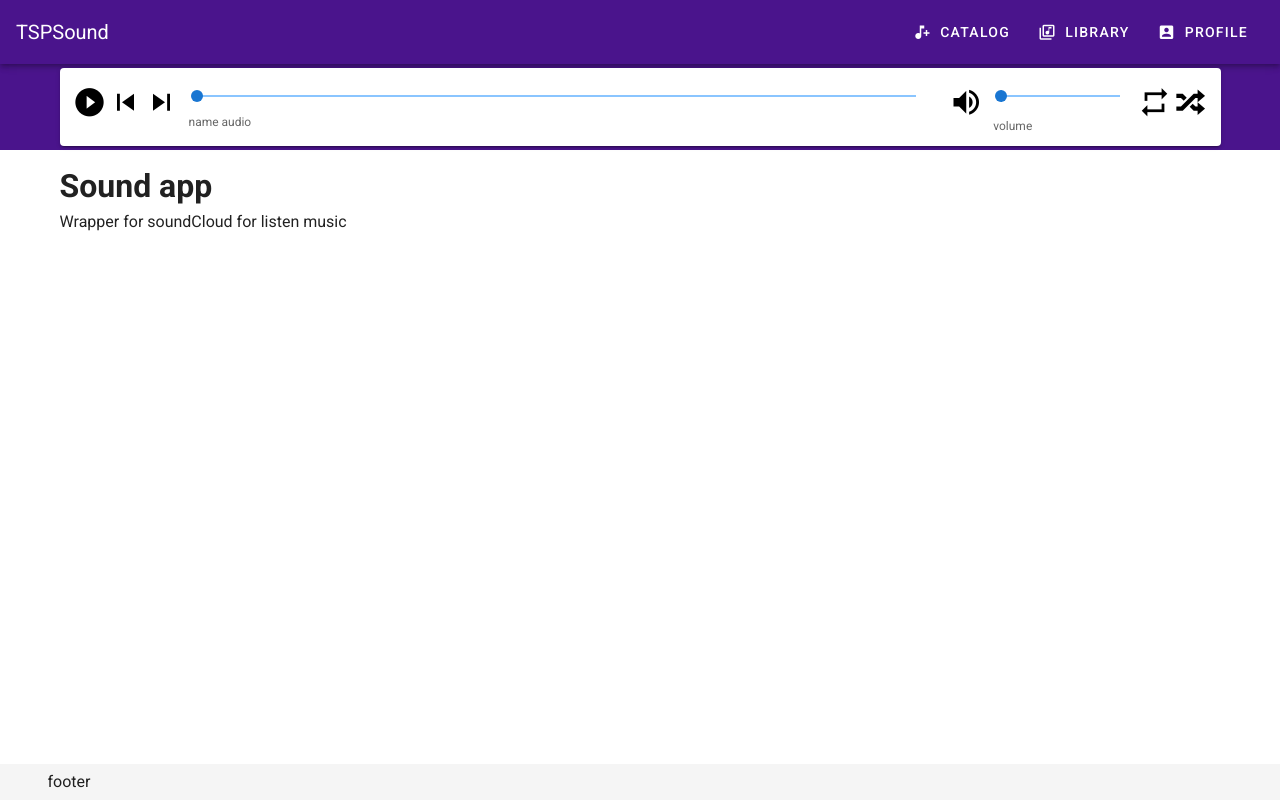
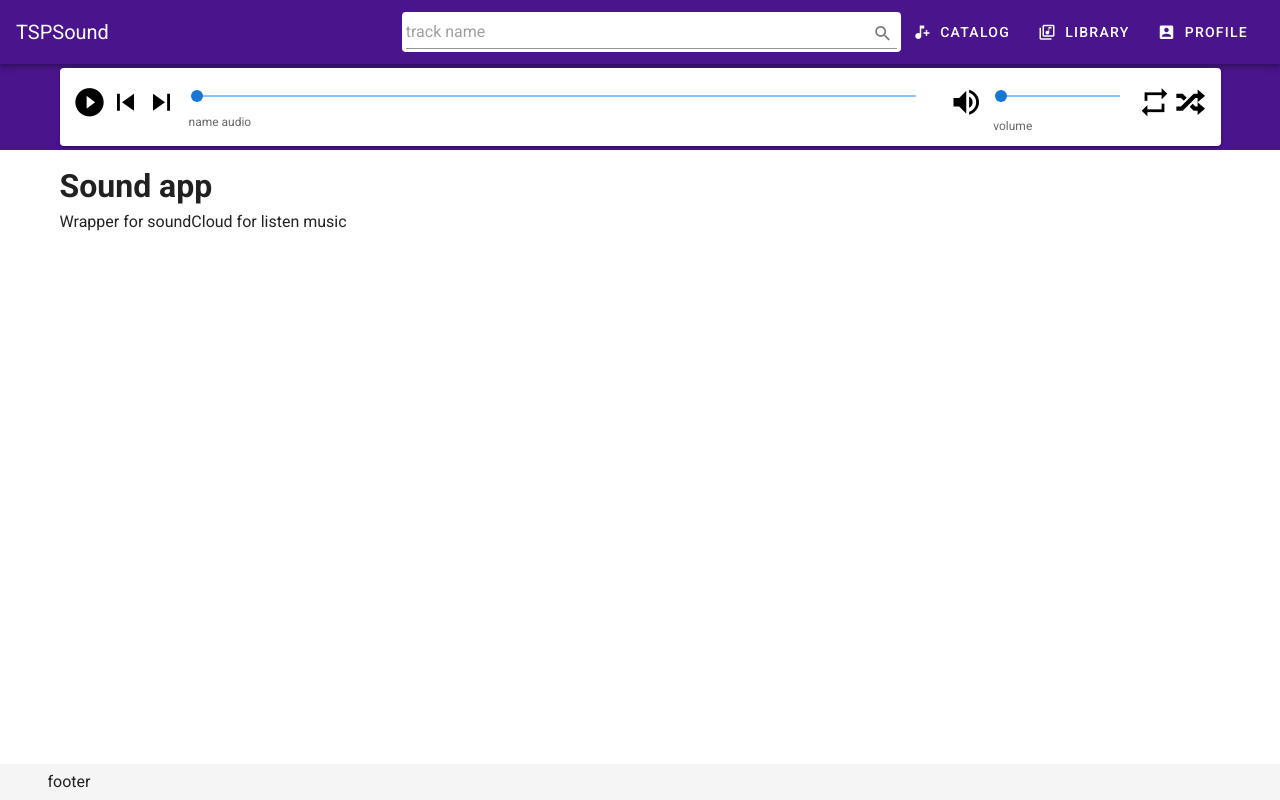
Before and after one commit to tsepo4kin/SoundCloudVue, a Vue app: page / in a window 1280 px wide. Built offline with nearby package versions, Linux system fonts and the light colour scheme.

Commit message:
create search line

```diff
--- a/src/components/AppHeader.vue
+++ b/src/components/AppHeader.vue
@@ -8,6 +8,23 @@
       </router-link>
 
       <v-spacer></v-spacer>
+
+      <div class="white pa-1 rounded"
+        style="width: 40%"
+      >
+        <v-text-field
+          light
+          hide-details
+          color="black"
+          placeholder="track name"
+        >
+          <template v-slot:append>
+            <v-btn small icon>
+              <v-icon class="title">mdi-magnify</v-icon>
+            </v-btn>
+          </template>
+        </v-text-field>
+      </div>
 
       <v-toolbar-items>
         <v-btn text v-for="item in menuItems" :key="item.title" :to="item.path">
--- a/src/views/Home.vue
+++ b/src/views/Home.vue
@@ -10,6 +10,6 @@
 
 export default {
   name: "Home",
-  components: {}
+  components: {},
 };
 </script>
```
